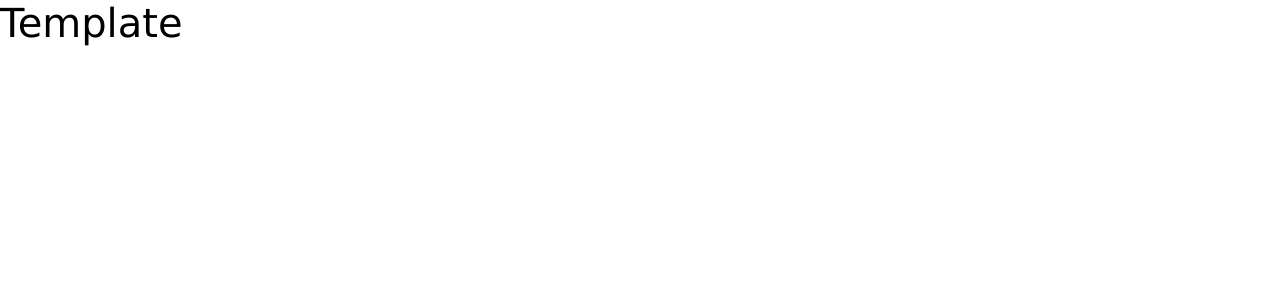
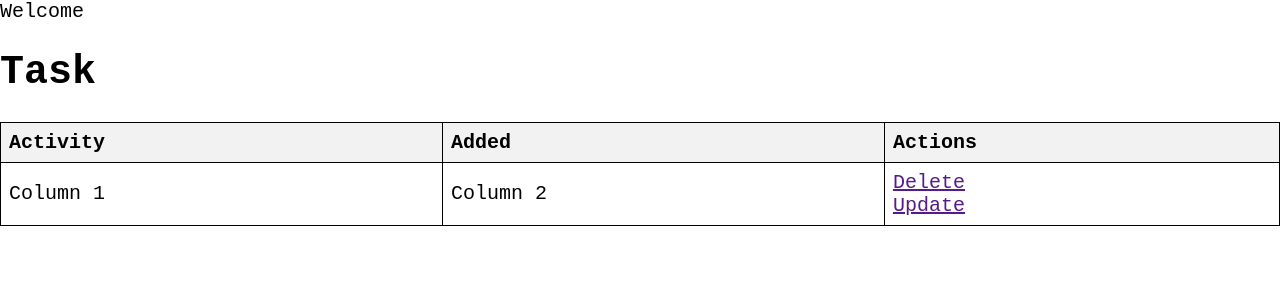
Before and after one commit to aironmoe/PYTHON-CRUD, a Flask app: page / in a window 1280 px wide. Shown: the top 300 px of the page. Run offline with Flask 3, Linux system fonts and the light colour scheme.

Commit message:
with table and borders

```diff
--- a/Static/CSS/main.css
+++ b/Static/CSS/main.css
@@ -1,5 +1,19 @@
 body{
     margin: 0;
-    font-family: 'Lucida Sans', 'Lucida Sans Regular', 'Lucida Grande', 'Lucida Sans Unicode', Geneva, Verdana, sans-serif;
-    font-size: 40px;
+    font-family: 'Courier New', Courier, monospace;
+    font-size: 20px;
 }
+table {
+    border-collapse: collapse;
+    width: 100%;
+}
+
+th, td {
+    border: 1px solid black;
+    padding: 8px;
+    text-align: left;
+}
+
+th {
+    background-color: #f2f2f2;
+}
--- a/app.py
+++ b/app.py
@@ -3,7 +3,7 @@ from flask_sqlalchemy import SQLAlchemy
 from datetime import datetime
 
 app = Flask(__name__)
-app.config['SQLALCHEMY_DATABASE_URI'] = 'sqlite:///test.db'  #
+app.config['SQLALCHEMY_DATABASE_URI'] = 'sqlite:///test.db'
 db = SQLAlchemy(app)
 
 class Todo(db.Model):  #
--- a/templates/index.html
+++ b/templates/index.html
@@ -1,9 +1,28 @@
 {%extends 'base.html' %}
 
 {% block head%}
-<h1>Template</h1>
+<h1>Welcome</h1>
 {% endblock %}
 
 {% block body%}
+<div class="content">
+    <h1>Task</h1>
 
+    <table>
+        <tr>
+            <th>Activity</th>
+            <th>Added</th>
+            <th>Actions</th>
+        </tr>
+        <tr>
+            <td>Column 1</td>
+            <td>Column 2</td>
+            <td>
+                <a href="">Delete</a>
+                <br>
+                <a href ="">Update</a>
+            </td>
+        </tr>
+    </table>
+</div>
 {% endblock %}
```
